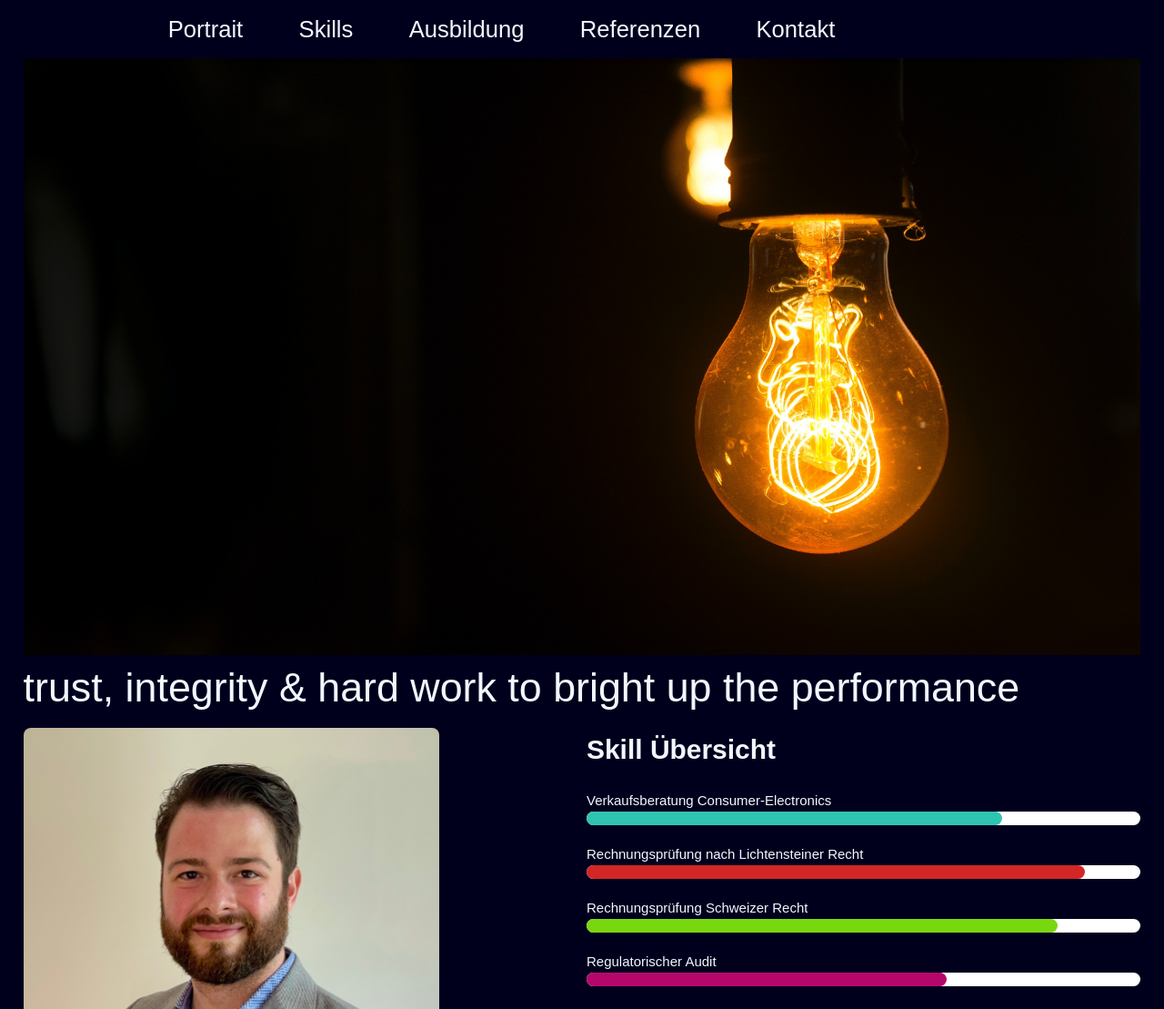
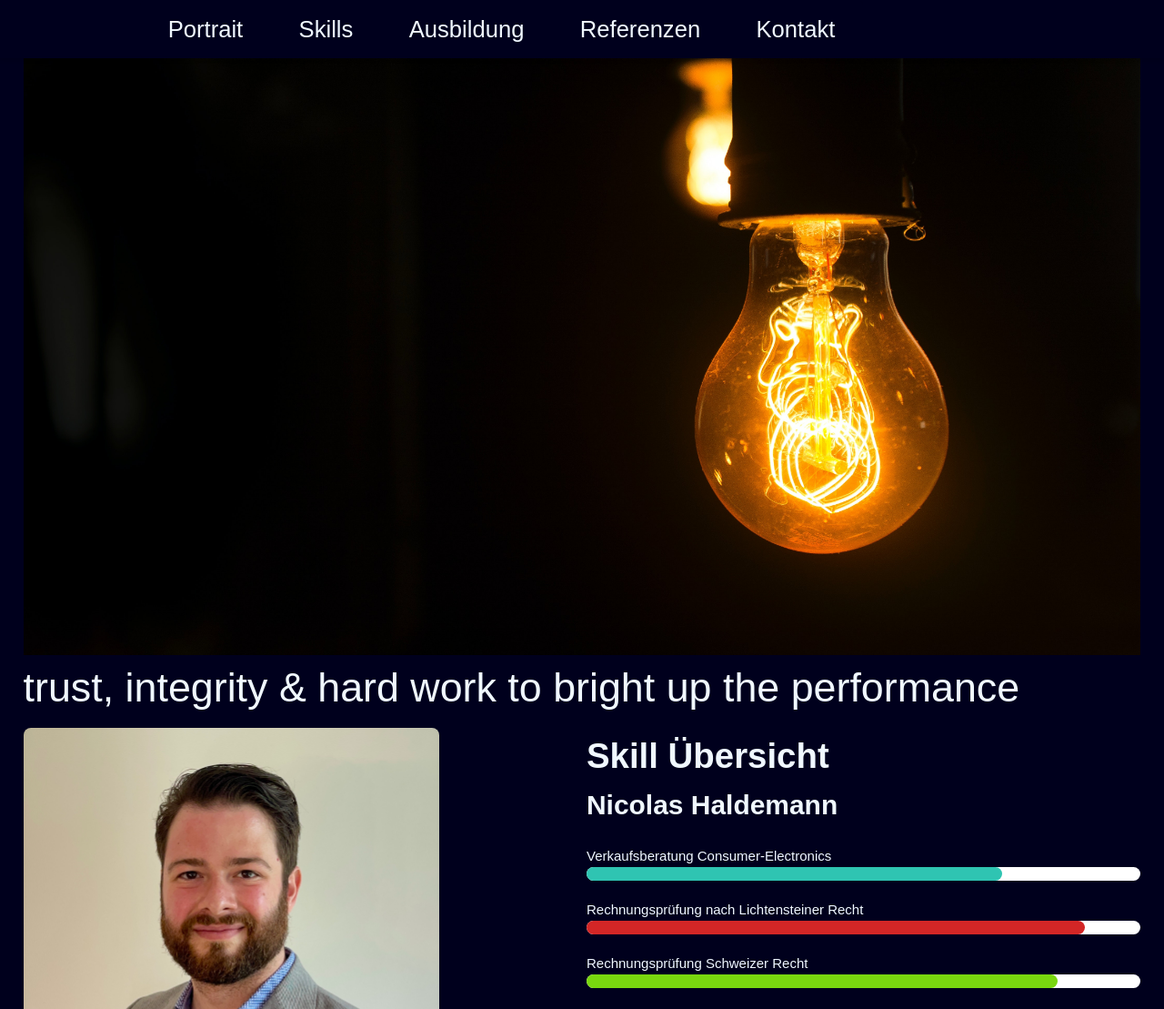
Before and after one commit to nicolashaldemann/MyWebsite, a plain HTML site: page index.html in a window 1280 px wide. Shown: the top 1109 px of the page at 91% size. Drawn offline with Linux system fonts and the light colour scheme.

Commit message:
minor api change

```diff
--- a/index.html
+++ b/index.html
@@ -46,7 +46,8 @@
           <img src="Pictures/Portrait.jpg" class="gallery__img" alt="Portrait"</figure></section>
         <section id="pname" >
           <div class="box">
-            <h1>Skill Übersicht</h1>
+            <h2>Skill Übersicht</h2>
+            <h1>Nicolas Haldemann</h1>
             <div class="skillbox">
               <p>Verkaufsberatung Consumer-Electronics</p>
               <div class="skill">
```
